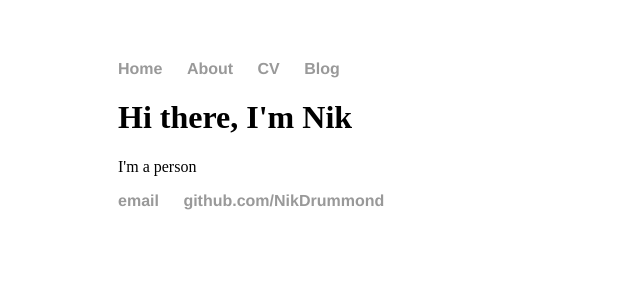
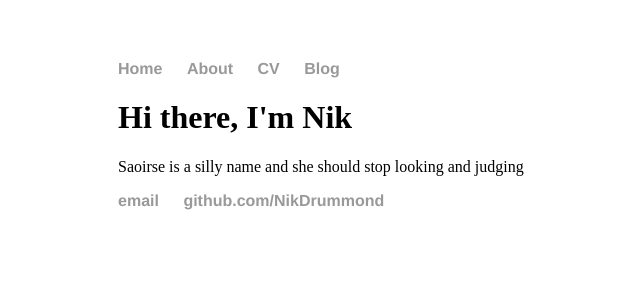
Before and after one commit to NikDrummond/NikDrummond.github.io, a Jekyll site: the page built from index.html, in a window 1280 px wide. Shown: the top 300 px of the page, without its empty margins (74-714 px from the left). Built offline with Jekyll 4.4.1, drawn with Linux system fonts in a browser that asks for light colours.

Commit message:
Update index.html

```diff
--- a/index.html
+++ b/index.html
@@ -4,5 +4,5 @@ title: Nik Drummond
 ---
 <div class="blurb">
 	<h1>Hi there, I'm Nik</h1>
-	<p>I'm a person </p>
+	<p>Saoirse is a silly name and she should stop looking and judging </p>
 </div><!-- /.blurb -->
```
